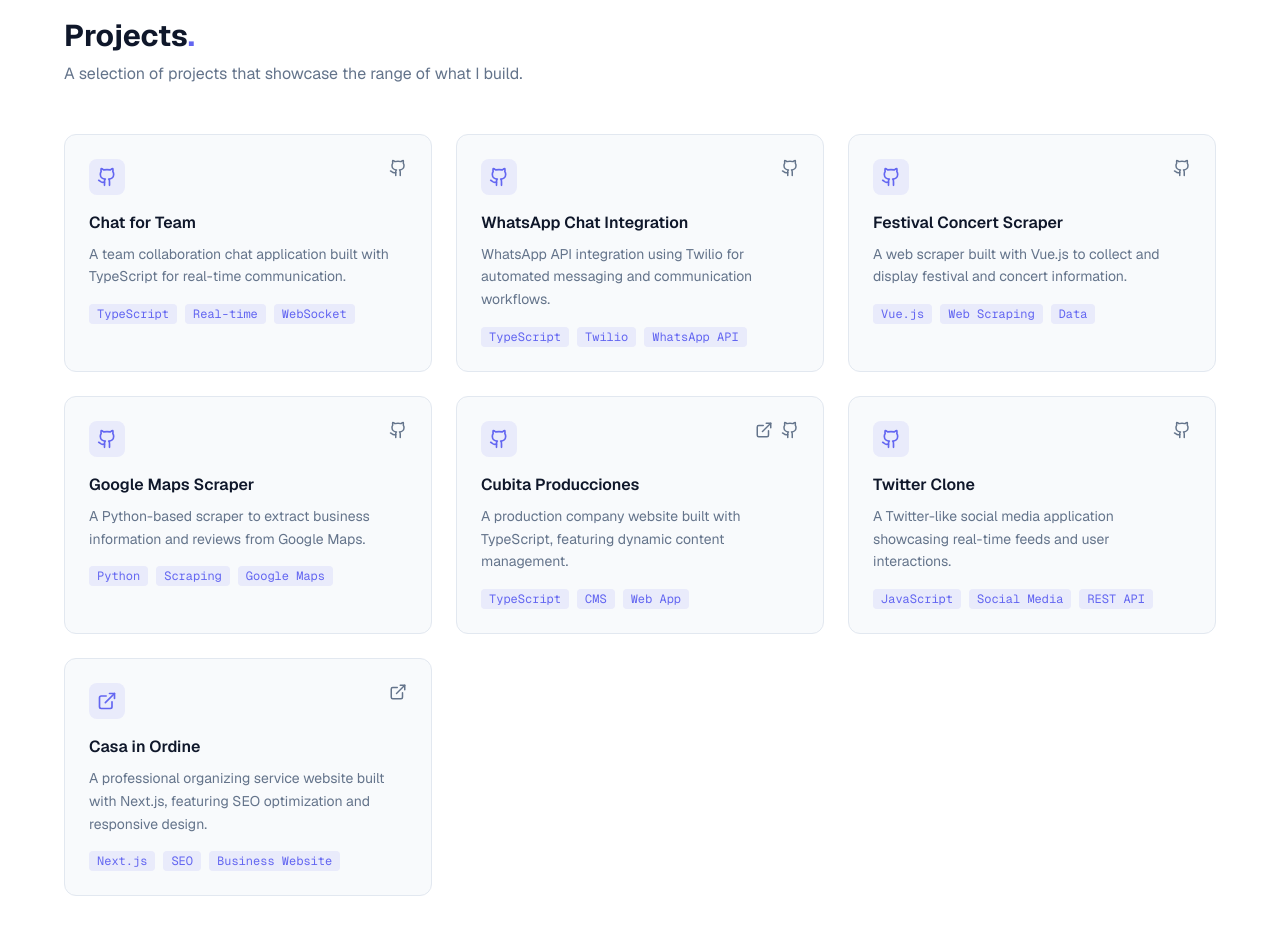
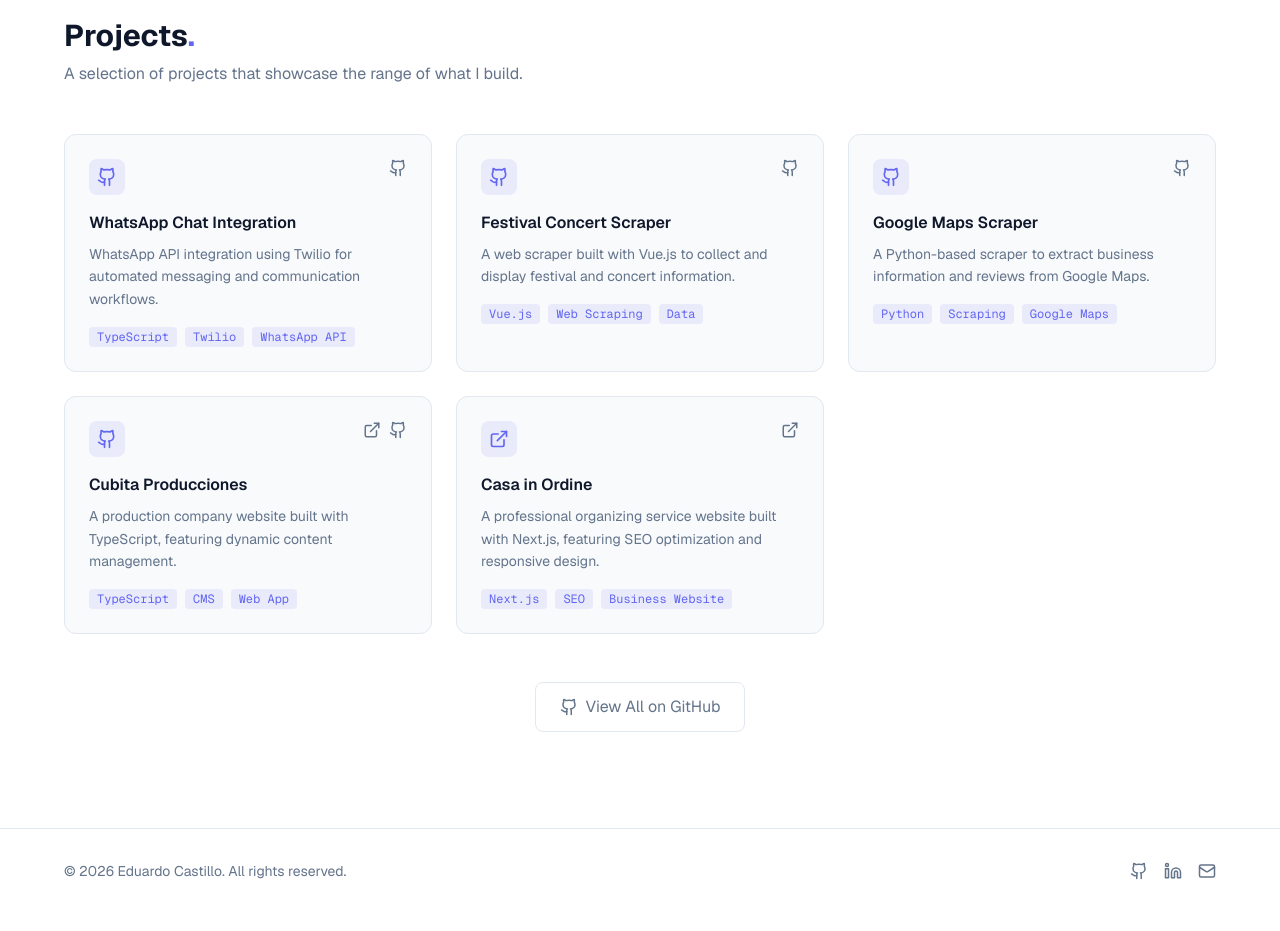
Before and after one commit to edwardcastle/portafoglio, a Next.js app: page /en/work in a window 1280 px wide. Shown: the part 1580-2511 px from the top of the page. Built offline with nearby package versions, Linux system fonts and the light colour scheme.

Commit message:
fix: remove Twitter Clone and Chat for Team from projects
These dilute the senior positioning. Keep deployed sites and
data-focused scrapers that connect to real business context.

```diff
--- a/src/components/Projects.tsx
+++ b/src/components/Projects.tsx
@@ -7,10 +7,6 @@ import { GithubIcon } from "./icons";
 import type { Dictionary } from "@/i18n/types";
 
 const projectsData = [
-  {
-    tech: ["TypeScript", "Real-time", "WebSocket"],
-    github: "https://github.com/edwardcastle/chat-for-team",
-  },
   {
     tech: ["TypeScript", "Twilio", "WhatsApp API"],
     github: "https://github.com/edwardcastle/chat-whatsapp",
@@ -27,10 +23,6 @@ const projectsData = [
     tech: ["TypeScript", "CMS", "Web App"],
     github: "https://github.com/edwardcastle/cubita-producciones",
     url: "https://cubitaproducciones.com/",
-  },
-  {
-    tech: ["JavaScript", "Social Media", "REST API"],
-    github: "https://github.com/edwardcastle/twitter-clone",
   },
   {
     tech: ["Next.js", "SEO", "Business Website"],
--- a/src/dictionaries/en.json
+++ b/src/dictionaries/en.json
@@ -202,10 +202,6 @@
     "viewAll": "View All on GitHub",
     "items": [
       {
-        "name": "Chat for Team",
-        "description": "A team collaboration chat application built with TypeScript for real-time communication."
-      },
-      {
         "name": "WhatsApp Chat Integration",
         "description": "WhatsApp API integration using Twilio for automated messaging and communication workflows."
       },
@@ -220,10 +216,6 @@
       {
         "name": "Cubita Producciones",
         "description": "A production company website built with TypeScript, featuring dynamic content management."
-      },
-      {
-        "name": "Twitter Clone",
-        "description": "A Twitter-like social media application showcasing real-time feeds and user interactions."
       },
       {
         "name": "Casa in Ordine",
--- a/src/dictionaries/es.json
+++ b/src/dictionaries/es.json
@@ -201,11 +201,7 @@
     "subtitle": "Una selección de proyectos que muestra la variedad de lo que construyo.",
     "viewAll": "Ver Todos en GitHub",
     "items": [
-      {
-        "name": "Chat for Team",
-        "description": "Una aplicación de chat colaborativo para equipos desarrollada con TypeScript para comunicación en tiempo real."
-      },
-      {
+{
         "name": "WhatsApp Chat Integration",
         "description": "Integración de API WhatsApp usando Twilio para mensajería automatizada y flujos de comunicación."
       },
@@ -221,11 +217,7 @@
         "name": "Cubita Producciones",
         "description": "Sitio web de una productora desarrollado con TypeScript, con gestión dinámica de contenidos."
       },
-      {
-        "name": "Twitter Clone",
-        "description": "Una aplicación de redes sociales similar a Twitter con feeds en tiempo real e interacciones de usuarios."
-      },
-      {
+{
         "name": "Casa in Ordine",
         "description": "Sitio web de servicios de organización profesional construido con Next.js, con optimización SEO y diseño responsive."
       }
--- a/src/dictionaries/it.json
+++ b/src/dictionaries/it.json
@@ -201,11 +201,7 @@
     "subtitle": "Una selezione di progetti che mostra la varietà di ciò che realizzo.",
     "viewAll": "Vedi Tutti su GitHub",
     "items": [
-      {
-        "name": "Chat for Team",
-        "description": "Un'applicazione di chat collaborativa per team sviluppata con TypeScript per comunicazione in tempo reale."
-      },
-      {
+{
         "name": "WhatsApp Chat Integration",
         "description": "Integrazione API WhatsApp tramite Twilio per messaggistica automatizzata e flussi di comunicazione."
       },
@@ -221,11 +217,7 @@
         "name": "Cubita Producciones",
         "description": "Sito web di una casa di produzione sviluppato con TypeScript, con gestione dinamica dei contenuti."
       },
-      {
-        "name": "Twitter Clone",
-        "description": "Un'applicazione social media simile a Twitter con feed in tempo reale e interazioni tra utenti."
-      },
-      {
+{
         "name": "Casa in Ordine",
         "description": "Sito web per servizi di organizzazione professionale realizzato con Next.js, con ottimizzazione SEO e design responsive."
       }
```
